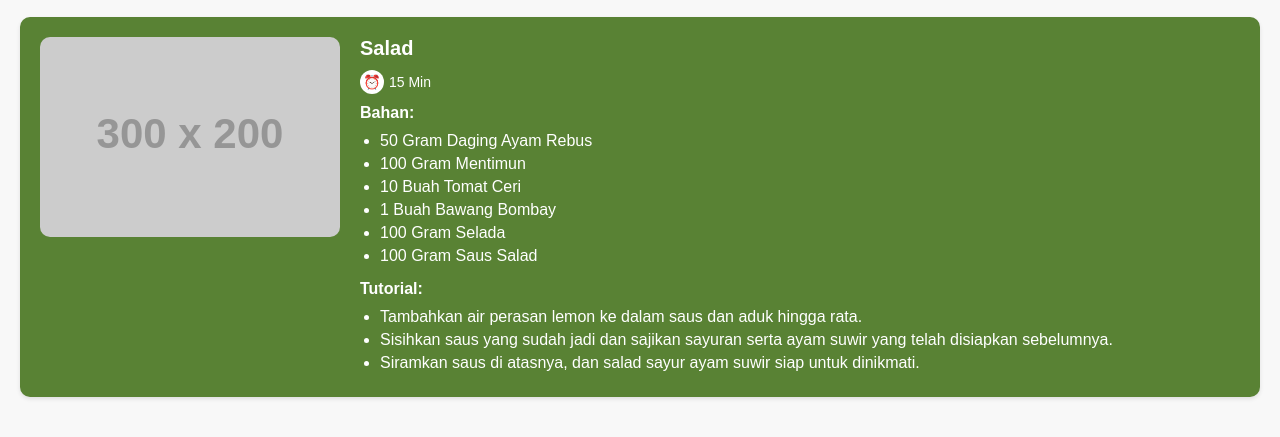
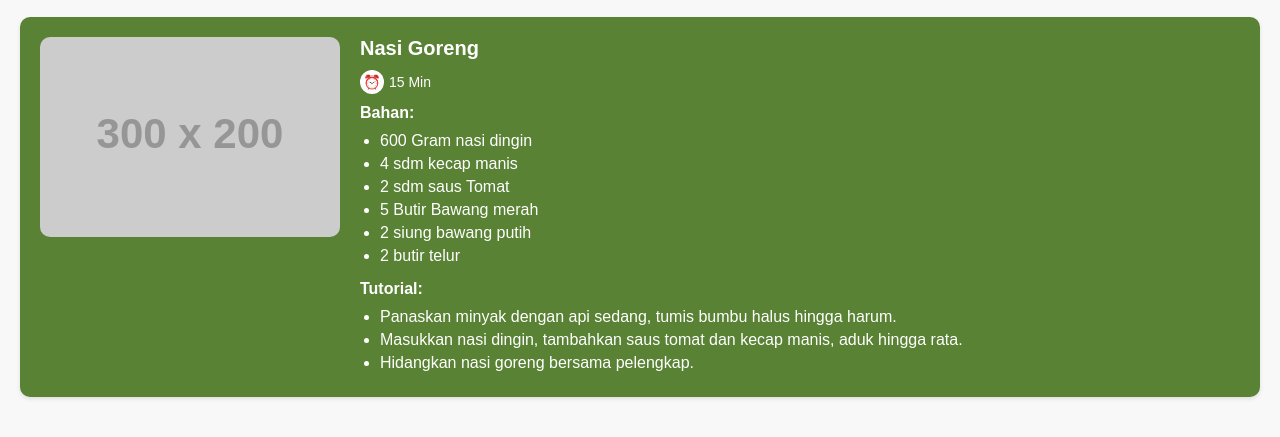
Before and after one commit to Ryokie/Healthy-Lifestyle, a website: page public/mealbulk.html in a window 1280 px wide. Shown: the part 107-544 px from the top of the page. Drawn offline with Linux system fonts and the light colour scheme; placeholder pictures from the web are drawn by us.

Commit message:
updated index

```diff
--- a/public/mealbulk.html
+++ b/public/mealbulk.html
@@ -196,27 +196,27 @@
                 <img src="https://via.placeholder.com/300x200" alt="Salad Image">
             </div>
             <div class="meal-details">
-                <div class="meal-title">Salad</div>
+                <div class="meal-title">Nasi Goreng</div>
                 <div class="prep-time">
                     <span>&#9200;</span> 15 Min
                 </div>
                 <div class="ingredients">
                     <div class="section-title">Bahan:</div>
                     <ul>
-                        <li>50 Gram Daging Ayam Rebus</li>
-                        <li>100 Gram Mentimun</li>
-                        <li>10 Buah Tomat Ceri</li>
-                        <li>1 Buah Bawang Bombay</li>
-                        <li>100 Gram Selada</li>
-                        <li>100 Gram Saus Salad</li>
+                        <li>600 Gram nasi dingin</li>
+                        <li>4 sdm kecap manis</li>
+                        <li>2 sdm saus Tomat</li>
+                        <li>5 Butir Bawang merah</li>
+                        <li>2 siung bawang putih</li>
+                        <li>2 butir telur</li>
                     </ul>
                 </div>
                 <div class="tutorial">
                     <div class="section-title">Tutorial:</div>
                     <ul>
-                        <li>Tambahkan air perasan lemon ke dalam saus dan aduk hingga rata.</li>
-                        <li>Sisihkan saus yang sudah jadi dan sajikan sayuran serta ayam suwir yang telah disiapkan sebelumnya.</li>
-                        <li>Siramkan saus di atasnya, dan salad sayur ayam suwir siap untuk dinikmati.</li>
+                        <li>Panaskan minyak dengan api sedang, tumis bumbu halus hingga harum.</li>
+                        <li>Masukkan nasi dingin, tambahkan saus tomat dan kecap manis, aduk hingga rata.</li>
+                        <li>Hidangkan nasi goreng bersama pelengkap.</li>
                     </ul>
                 </div>
             </div>
```
Also changed, not shown: public/artikelpage.html (+1 -1 lines), public/bulking.html (+10 -3 lines), public/cutting.html (+22 -9 lines), public/journal.html (+1 -1 lines), public/mealmore.html (+3 -3 lines).
